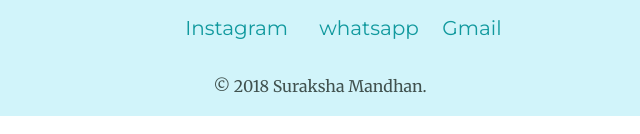
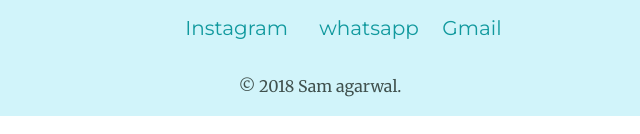
Before and after one commit to mandhans/stylised-cv1, a plain HTML site: page index.html in a window 1280 px wide. Shown: the part 2081-2215 px from the top of the page, 320-960 px from the left. Drawn offline with Linux system fonts and the light colour scheme.

```diff
--- a/index.html
+++ b/index.html
@@ -55,7 +55,7 @@
       <img class="insta" src="https://image.flaticon.com/icons/svg/174/174855.svg" >         <img class="whatsapp" src="https://image.flaticon.com/icons/svg/1051/1051272.svg">        <img class="gmail"src="https://image.flaticon.com/icons/svg/732/732200.svg" ><br>
       <a class="footer-link" href="https://www.instagram.com/">Instagram</a>    <a class="footer-link" href="https://www.whatsapp.com/">whatsapp</a>   <a class="footer-link" href="https://mail.google.com/mail/u/0/#inbox">Gmail</a></pre>
 
-      <p class="copyright">© 2018 Suraksha Mandhan.</p>
+      <p class="copyright">© 2018 Sam agarwal.</p>
     </div>
 9
   </body>
```
